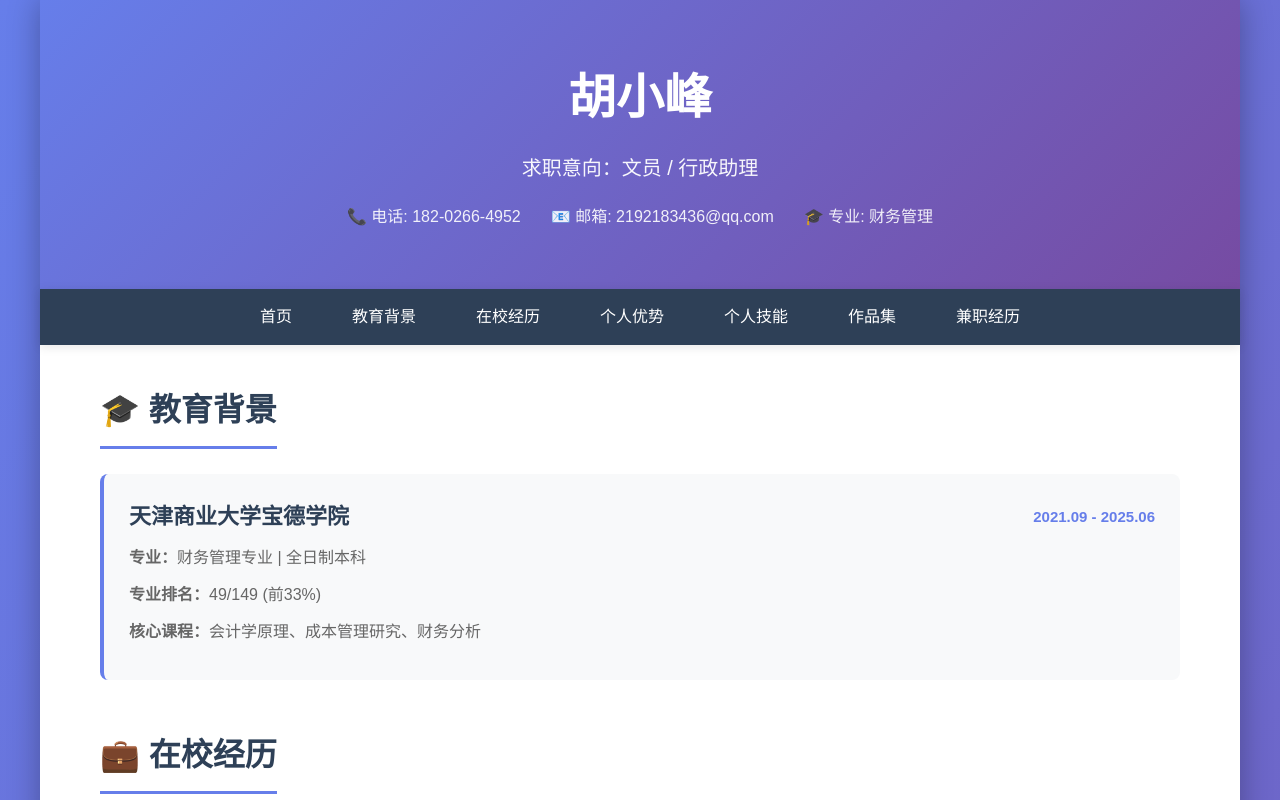
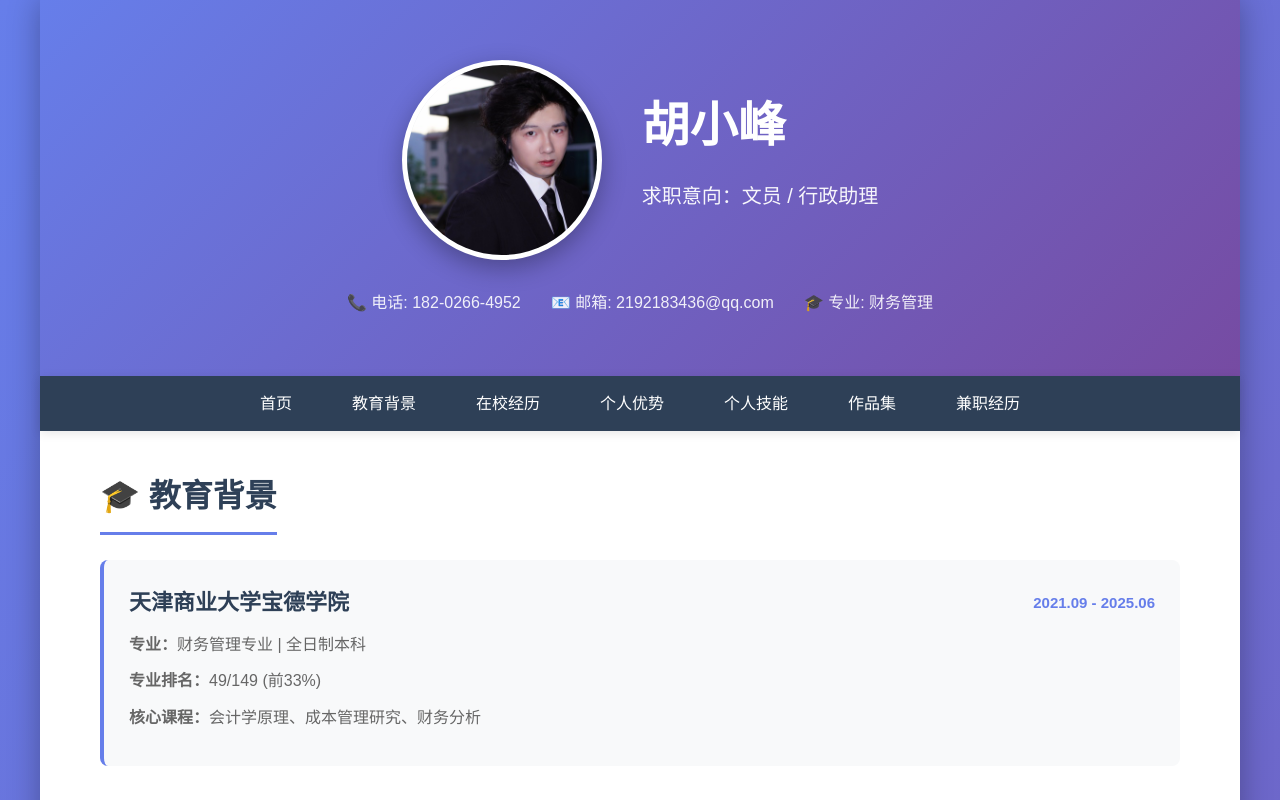
Before and after one commit to huminjin/resume, a plain HTML site: page index.html in a window 1280 px wide. Shown: the top 800 px of the page. Drawn offline with Linux system fonts and the light colour scheme.

Commit message:
更新网站：优化头像显示位置

```diff
--- a/index.html
+++ b/index.html
@@ -1,3 +1,4 @@
+<!DOCTYPE html>
 <html lang="zh-CN">
 <head>
     <meta charset="UTF-8">
@@ -30,6 +31,37 @@
             color: white;
             padding: 60px 40px;
             text-align: center;
+        }
+
+        .profile-section {
+            display: flex;
+            align-items: center;
+            justify-content: center;
+            gap: 40px;
+            flex-wrap: wrap;
+            margin-bottom: 30px;
+        }
+
+        .profile-photo {
+            width: 200px;
+            height: 200px;
+            border-radius: 50%;
+            overflow: hidden;
+            border: 5px solid white;
+            box-shadow: 0 8px 25px rgba(0,0,0,0.3);
+            flex-shrink: 0;
+            background: #e9ecef;
+        }
+
+        .profile-photo img {
+            width: 100%;
+            height: 100%;
+            object-fit: cover;
+            object-position: 0% center;  /* 更靠左 */
+        }
+
+        .profile-info {
+            text-align: left;
         }
 
         header h1 {
@@ -162,6 +194,8 @@
             margin: 8px 0;
             line-height: 1.8;
         }
+
+
 
         /* 个人优势 */
         .advantages-grid {
@@ -335,6 +369,15 @@
                 font-size: 36px;
             }
 
+            .profile-section {
+                flex-direction: column;
+                text-align: center;
+            }
+
+            .profile-info {
+                text-align: center;
+            }
+
             nav ul {
                 flex-direction: column;
                 gap: 15px;
@@ -362,20 +405,31 @@
             .portfolio-grid {
                 grid-template-columns: 1fr;
             }
+
+
         }
 
         /* 平滑滚动 */
         html {
             scroll-behavior: smooth;
         }
+
+
     </style>
 </head>
 <body>
     <div class="container">
         <!-- 头部 -->
         <header id="home">
-            <h1>胡小峰</h1>
-            <p class="subtitle">求职意向：文员 / 行政助理</p>
+            <div class="profile-section">
+                <div class="profile-photo">
+                    <img src="personal_photo_square.jpg" alt="胡小峰个人照片">
+                </div>
+                <div class="profile-info">
+                    <h1>胡小峰</h1>
+                    <p class="subtitle">求职意向：文员 / 行政助理</p>
+                </div>
+            </div>
             <div class="contact-info">
                 <span>📞 电话: 182-0266-4952</span>
                 <span>📧 邮箱: <a href="mailto:2192183436@qq.com">2192183436@qq.com</a></span>
```
Also changed, not shown: personal_photo_square.jpg (added).
